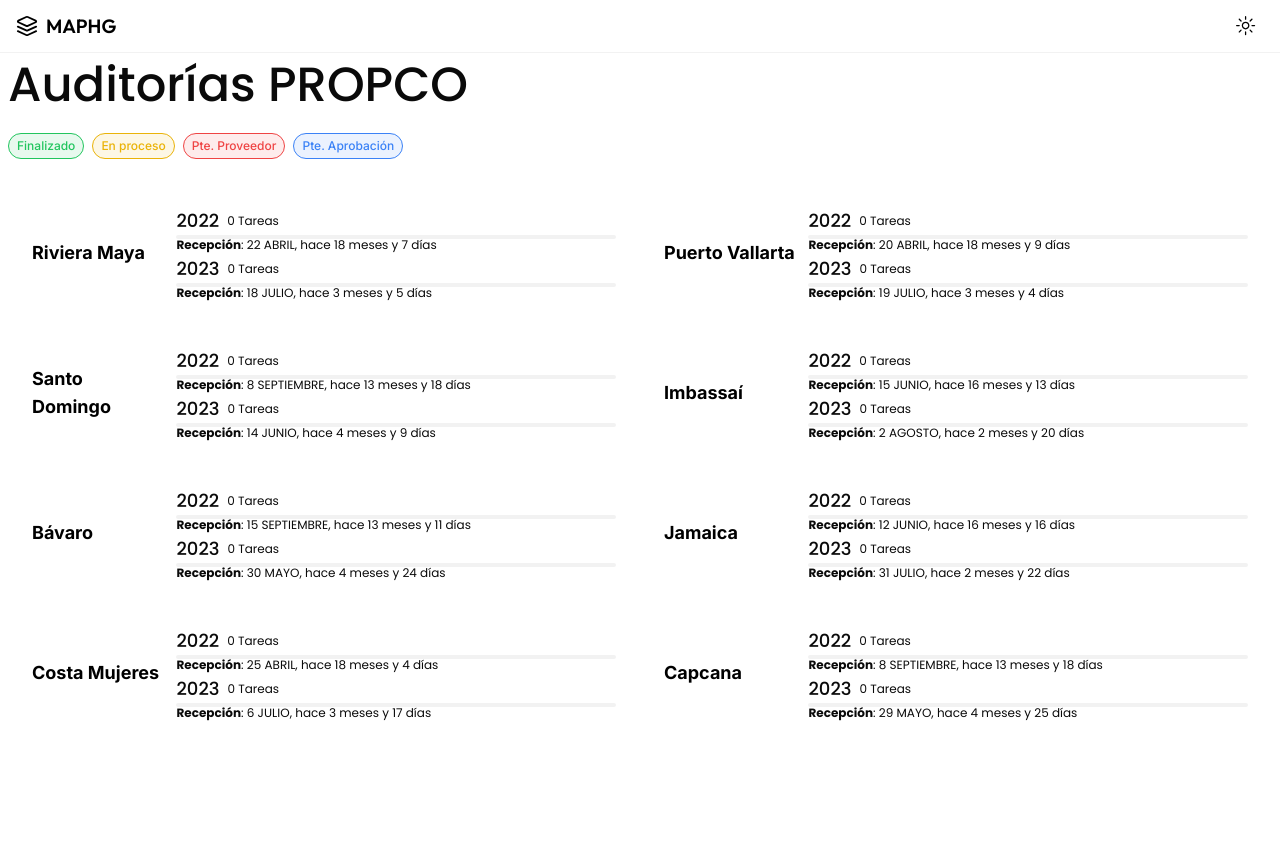
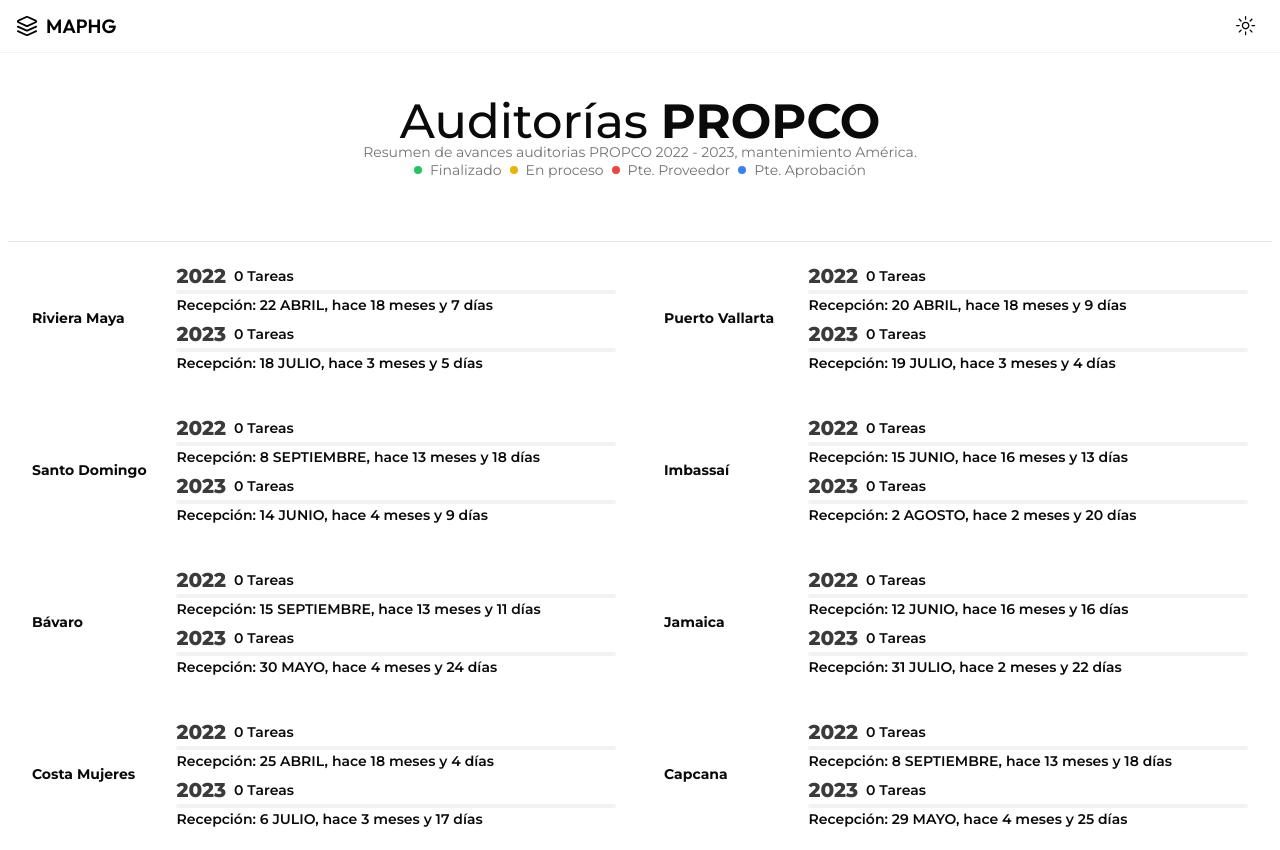
Before and after one commit to ermeneses/checklistv2, a Next.js app: page / in a window 1280 px wide. Before the commit the page ends 800 px from the top, so only its background shows below. Built offline with nearby package versions, Linux system fonts and the light colour scheme; no server answers.

Commit message:
Ajustes a pagina principal

```diff
--- a/app/dashboard/_components/Auditoria2022.tsx
+++ b/app/dashboard/_components/Auditoria2022.tsx
@@ -123,13 +123,11 @@ const Auditoria2022 = ({
   }
 
   return (
-    <div>
+    <div className="flex flex-col gap-1">
       <div className="flex items-center justify-between gap-2 flex-wrap">
         <div className="flex items-center flex-wrap gap-2">
-          <Texto as="h5" className="font-[800]">
-            2022
-          </Texto>
-          <Texto className="text-xs">{totalT} Tareas</Texto>
+          <Texto className="font-[800] text-xl text-foreground/80">2022</Texto>
+          <Texto className="text-sm font-[600]">{totalT} Tareas</Texto>
         </div>
         <div className="flex items-center gap-2 flex-wrap text-xs">
           {finalizadoT > 0 && (
@@ -166,8 +164,8 @@ const Auditoria2022 = ({
         aprobacion={aprobacionT}
         isLoading={isLoading}
       />
-      <Texto className="text-xs">
-        <strong>Recepción</strong>: {convertirFecha(fecha)}
+      <Texto className="text-sm font-[600]">
+        Recepción: {convertirFecha(fecha)}
       </Texto>
     </div>
   );
--- a/app/dashboard/_components/Auditoria2023.tsx
+++ b/app/dashboard/_components/Auditoria2023.tsx
@@ -118,13 +118,11 @@ const Auditoria2022 = ({
   }
 
   return (
-    <div>
+    <div className="flex flex-col gap-1">
       <div className="flex items-center justify-between gap-2 flex-wrap">
         <div className="flex items-center flex-wrap gap-2">
-          <Texto as="h5" className="font-[800]">
-            2023
-          </Texto>
-          <Texto className="text-xs">{totalT} Tareas</Texto>
+          <Texto className="font-[800] text-xl text-foreground/80">2023</Texto>
+          <Texto className="text-sm font-[600]">{totalT} Tareas</Texto>
         </div>
         <div className="flex items-center gap-2 flex-wrap text-xs">
           {finalizadoT > 0 && (
@@ -161,8 +159,8 @@ const Auditoria2022 = ({
         aprobacion={aprobacionT}
         isLoading={isLoading}
       />
-      <Texto className="text-xs">
-        <strong>Recepción</strong>: {convertirFecha(fecha)}
+      <Texto className="text-sm font-[600]">
+        Recepción: {convertirFecha(fecha)}
       </Texto>
     </div>
   );
--- a/app/dashboard/_components/Auditorias.tsx
+++ b/app/dashboard/_components/Auditorias.tsx
@@ -26,9 +26,9 @@ const Auditorias = ({
             : "w-28 text-center font-bold text-xl"
         }
       >
-        <h1>{ubicacion ? ubicacion : codDestino}</h1>
+        <Texto>{ubicacion ? ubicacion : codDestino}</Texto>
       </div>
-      <div className="grid grid-cols-1 grid-flow-row w-full gap-1">
+      <div className="grid grid-cols-1 grid-flow-row w-full gap-3">
         <Auditoria2022 destino={codDestino} fecha={fecha2022} />
         <Auditoria2023 destino={idDestino} fecha={fecha2023} />
       </div>
--- a/app/dashboard/_components/Texto.tsx
+++ b/app/dashboard/_components/Texto.tsx
@@ -1,8 +1,14 @@
 import { ReactNode } from "react";
-import { Poppins } from "next/font/google";
+import { Poppins, Montserrat } from "next/font/google";
 const poppins = Poppins({
   weight: ["100", "200", "300", "400", "500", "600", "700", "800", "900"],
   subsets: ["latin"],
+});
+
+const montserrat = Montserrat({
+  weight: ["100", "200", "300", "400", "500", "600", "700", "800", "900"],
+  subsets: ["latin"],
+  style: ["italic", "normal"],
 });
 
 type Props = {
@@ -35,7 +41,7 @@ const Texto = ({
   return (
     <Component
       {...props}
-      className={`${estiloSeleccionado} ${poppins.className} ${className}`}
+      className={`${estiloSeleccionado} ${montserrat.className} ${className}`}
     >
       {children}
     </Component>
--- a/app/page.tsx
+++ b/app/page.tsx
@@ -2,6 +2,7 @@
 import { AUDITORIAS } from "@/utils/misConstantes";
 import Texto from "./dashboard/_components/Texto";
 import Auditorias from "./dashboard/_components/Auditorias";
+import { Separator } from "@/components/ui/separator";
 
 interface Destino {
   idDestino: number;
@@ -19,24 +20,27 @@ interface Destino {
 const Dashboard = () => {
   return (
     <div className="flex flex-col items-center gap-6 w-full">
-      <Texto as="h2" className="self-start">
-        Auditorías PROPCO
-      </Texto>
-      <div className="flex items-center justify-start flex-wrap gap-2 w-full">
-        <div className="text-xs rounded-full border border-green-500 bg-green-500/10 font-medium text-green-500 py-1 px-2">
-          Finalizado
-        </div>
-        <div className="text-xs rounded-full border border-yellow-500 bg-yellow-500/10 font-medium text-yellow-500 py-1 px-2">
-          En proceso
-        </div>
-        <div className="text-xs rounded-full border border-red-500 bg-red-500/10 font-medium text-red-500 py-1 px-2">
-          Pte. Proveedor
-        </div>
-        <div className="text-xs rounded-full border border-blue-500 bg-blue-500/10 font-medium text-blue-500 py-1 px-2">
-          Pte. Aprobación
+      <div className="flex flex-col items-center justify-center w-full py-9">
+        <Texto as="h2" className="font-[500] text-accent-foreground">
+          Auditorías <span className="font-[700]">PROPCO</span>
+        </Texto>
+        <Texto className="text-muted-foreground leading-7">
+          Resumen de avances auditorias PROPCO 2022 - 2023, mantenimiento
+          América.
+        </Texto>
+        <div className="flex items-center flex-wrap gap-2 py-1 ">
+          <div className="rounded-full bg-green-500 w-2 h-2 flex-none"></div>
+          <Texto className="text-muted-foreground">Finalizado</Texto>
+          <div className="rounded-full bg-yellow-500 w-2 h-2 flex-none"></div>
+          <Texto className="text-muted-foreground">En proceso</Texto>
+          <div className="rounded-full bg-red-500 w-2 h-2 flex-none"></div>
+          <Texto className="text-muted-foreground">Pte. Proveedor</Texto>
+          <div className="rounded-full bg-blue-500 w-2 h-2 flex-none"></div>
+          <Texto className="text-muted-foreground">Pte. Aprobación</Texto>
         </div>
       </div>
-      <div className="grid grid-cols-1 md:grid-cols-2 xl:grid-cols-2 gap-12 w-full p-6">
+      <Separator />
+      <div className="grid grid-cols-1 md:grid-cols-2 xl:grid-cols-2 gap-12 w-full px-6 pb-4">
         {AUDITORIAS.map((destino: Destino) => (
           <Auditorias
             key={destino.idDestino}
```
